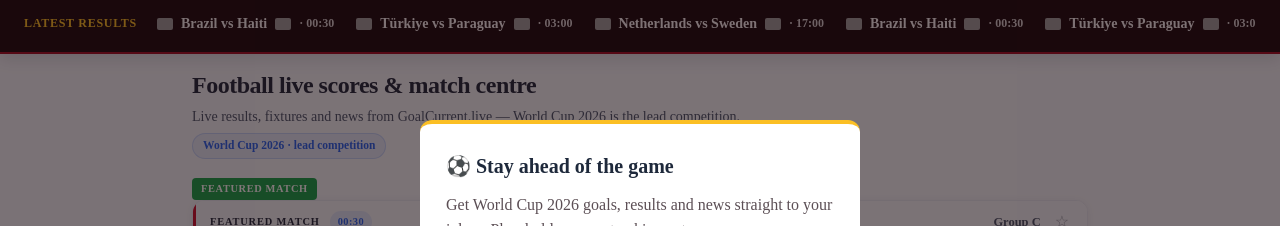
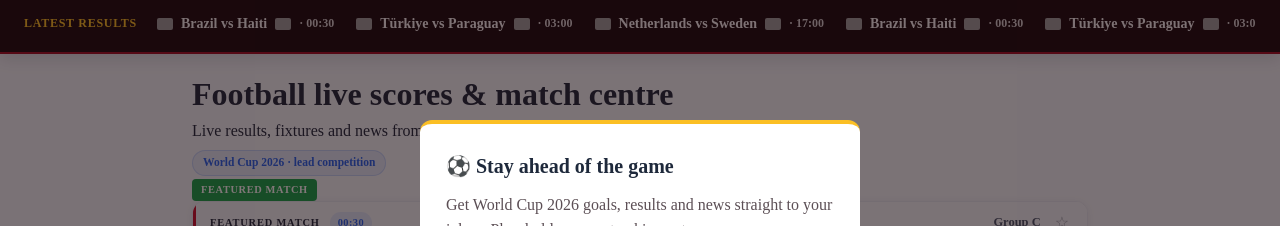
Before and after one commit to Az1341/goalcurrent.live, a Next.js app: page / in a window 1280 px wide. Shown: the part 123-349 px from the top of the page. Built offline with nearby package versions, Linux system fonts and the light colour scheme; no server answers; grey boxes are pictures that could not be loaded.

Commit message:
feat: add football hero background image to homepage header

```diff
--- a/src/app/HomeClient.tsx
+++ b/src/app/HomeClient.tsx
@@ -231,13 +231,16 @@
   return (
     <div className={styles.homeRoot}>
       <main className={styles.homeMain}>
-        <header className={styles.homeIntro}>
+        <header className={styles.homeHero}>
+          <div className={styles.homeHeroBg} aria-hidden="true" />
+          <div className={styles.homeHeroContent}>
             <h1>Football live scores &amp; match centre</h1>
             <p>
               Live results, fixtures and news from {SITE_NAME} — World Cup 2026
               is the lead competition.
             </p>
             <span className={styles.homeBadge}>World Cup 2026 · lead competition</span>
+          </div>
         </header>
 
         <section className={styles.sectionBlock} aria-labelledby="featured-match-heading">
```
Lines whose indentation alone changed are shown as unchanged.
